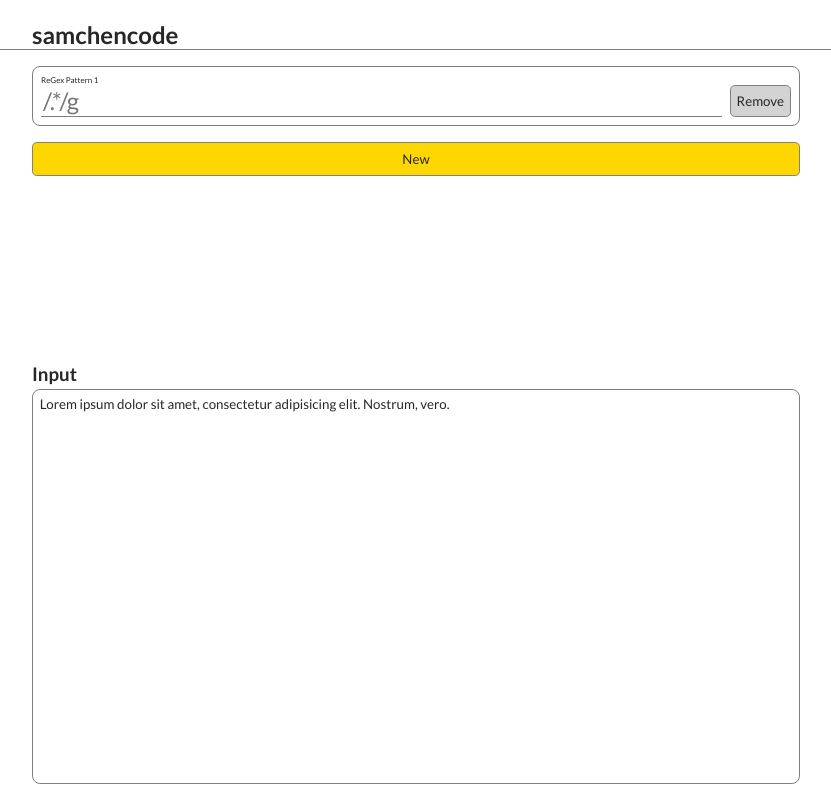
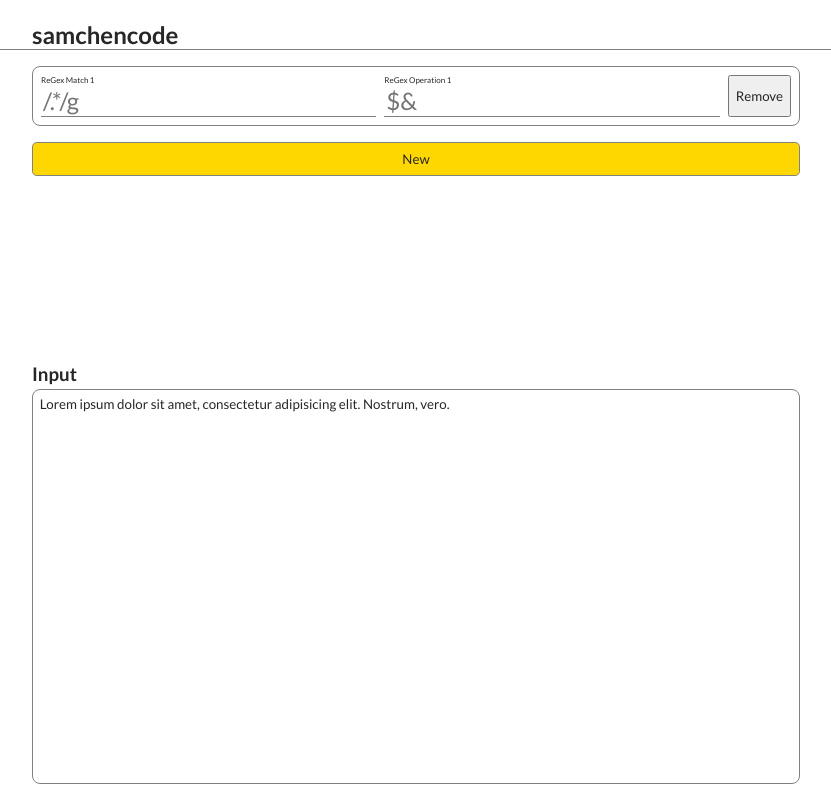
Before and after one commit to samchencode/regex-tool, a React (Create React App) app: page / in a window 1280 px wide. Shown: the whole page, without its empty margins (224-1055 px from the left). Built offline with nearby package versions, Linux system fonts and the light colour scheme.

Commit message:
add operation regex input box

```diff
--- a/src/features/PatternInput/components/Row/PatternRow.tsx
+++ b/src/features/PatternInput/components/Row/PatternRow.tsx
@@ -2,11 +2,15 @@ import React from 'react';
 
 const Pattern = () => (
   <li className="pattern-input__row">
-    <label htmlFor="pattern--1">ReGex Pattern 1</label>
-    <div className="pattern-input__input-group">
-      <input type="text" id="pattern--1" placeholder="/.*/g" />
-      <button>Remove</button>
+    <div className="pattern-input__input-group pattern-input__input-group--match">
+      <label htmlFor="match-pattern-1">ReGex Match 1</label>
+      <input type="text" id="match-pattern-1" placeholder="/.*/g" />
     </div>
+    <div className="pattern-input__input-group pattern-input__input-group--operation">
+      <label htmlFor="operation-pattern-1">ReGex Operation 1</label>
+      <input type="text" id="operation-pattern-1" placeholder="$&" />
+    </div>
+    <button>Remove</button>
   </li>
 );
 
--- a/src/features/PatternInput/style.css
+++ b/src/features/PatternInput/style.css
@@ -21,7 +21,6 @@
 
 .pattern-input__row {
   display: flex;
-  flex-direction: column;
   border: var(--border);
   border-radius: var(--border-radius);
   padding: var(--space-sm);
@@ -33,20 +32,30 @@
   padding: 0;
 }
 
+.pattern-input__row--full button {
+  width: 100%;
+}
+
 .pattern-input__row label {
   font-size: .5em;
 }
 
 .pattern-input__input-group {
   display: flex;
+  flex-direction: column;
+  flex-grow: 1;
+  margin-right: var(--space-sm);
+}
+
+.pattern-input__input-group--match:not(:only-child) {
+  display: none;
 }
 
 .pattern-input__input-group input {
-  flex-grow: 1;
   min-width: 0;
+  width: 100%;
   border: none;
   border-bottom: var(--border);
-  margin-right: var(--space-sm);
   font-size: 1.5em;
 }
 
@@ -67,3 +76,9 @@
   padding: var(--space-sm);
   border-radius: var(--border-radius-sm);
 }
+
+@media only screen and (min-width: 800px) {
+  .pattern-input__input-group--match:not(:only-child) {
+    display: flex;
+  }
+}
```
